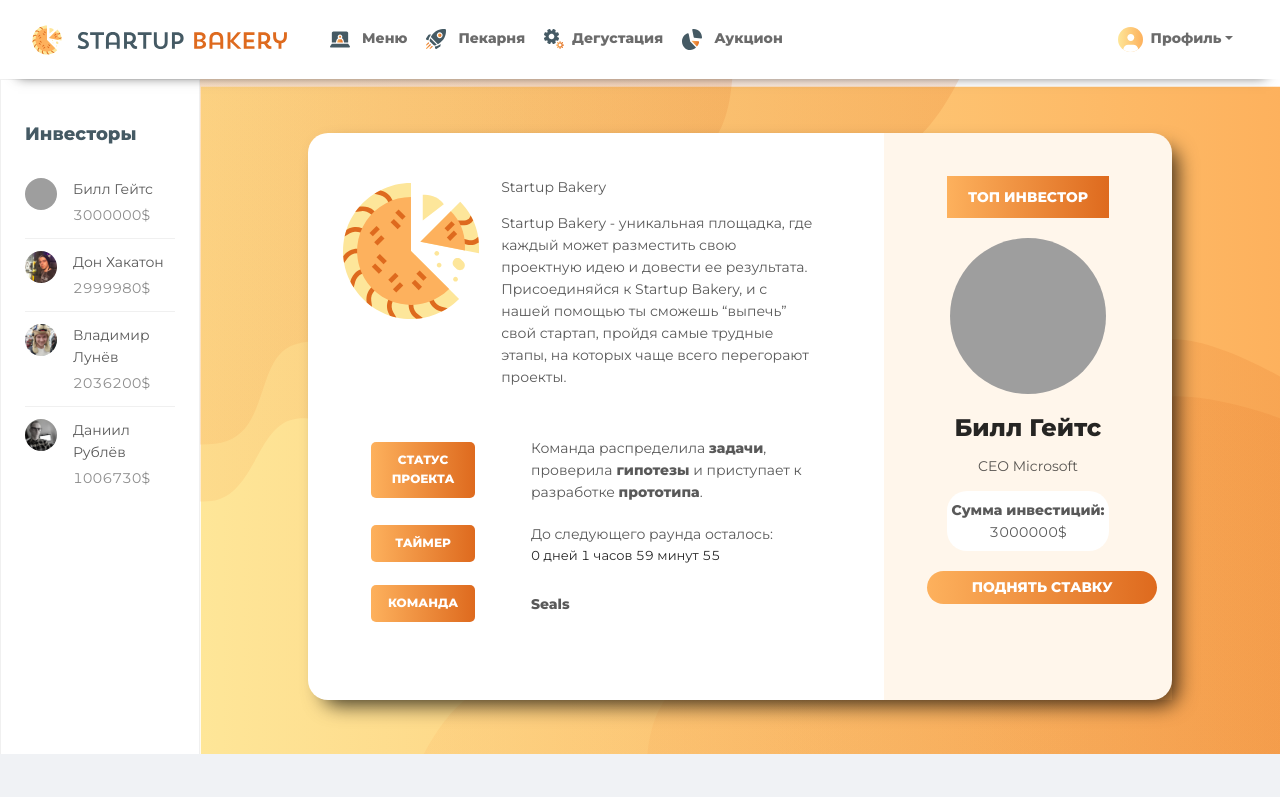
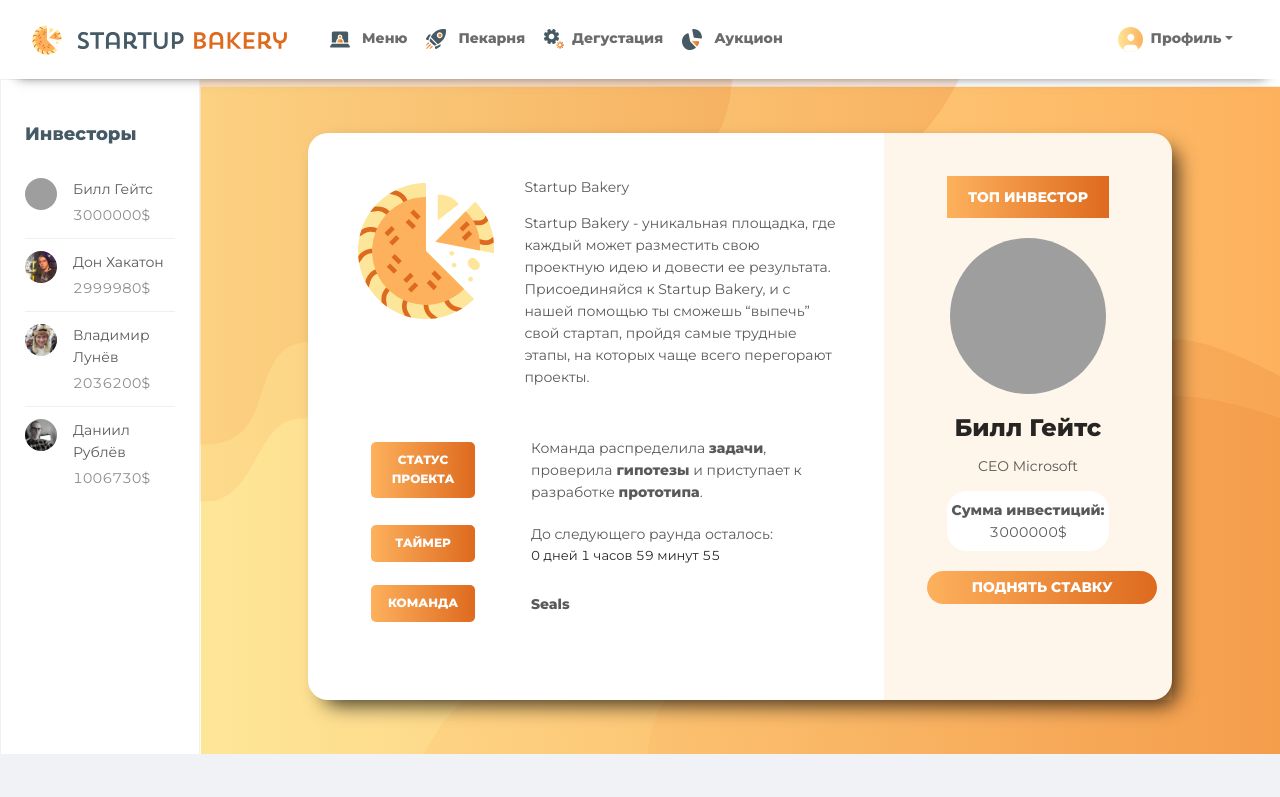
Before and after one commit to tranquilpuma830/startup-bakery, a Next.js app: page /auction in a window 1280 px wide. Shown: the top 797 px of the page. Built offline with nearby package versions, Linux system fonts and the light colour scheme; grey boxes are pictures that could not be loaded.

Commit message:
Spelling fix

```diff
--- a/pages/auction.js
+++ b/pages/auction.js
@@ -35,13 +35,12 @@ const Auction = () => {
 
   const onRaiseBet = () => {
     const amount = player.amount + 1000;
-    const newPlayers = players;
-    newPlayers[1] = player;
+    players[1] = player;
     setTopPlayer({
       ...player,
       amount,
     });
-    setPlayers(newPlayers.sort((a, b) => (a.amount < b.amount ? 1 : -1)));
+    setPlayers(players.sort((a, b) => (a.amount < b.amount ? 1 : -1)));
   };
 
   return (
@@ -59,7 +58,7 @@ const Auction = () => {
             <div className="col-8 bets__project">
               <div className="bets__project__info">
                 <div className="row">
-                  <div clclassNameass="col-4">
+                  <div className="col-4">
                     <img width="150px" src="/icons/pizza.svg" />
                   </div>
                   <div className="col-8 text-left">
```
